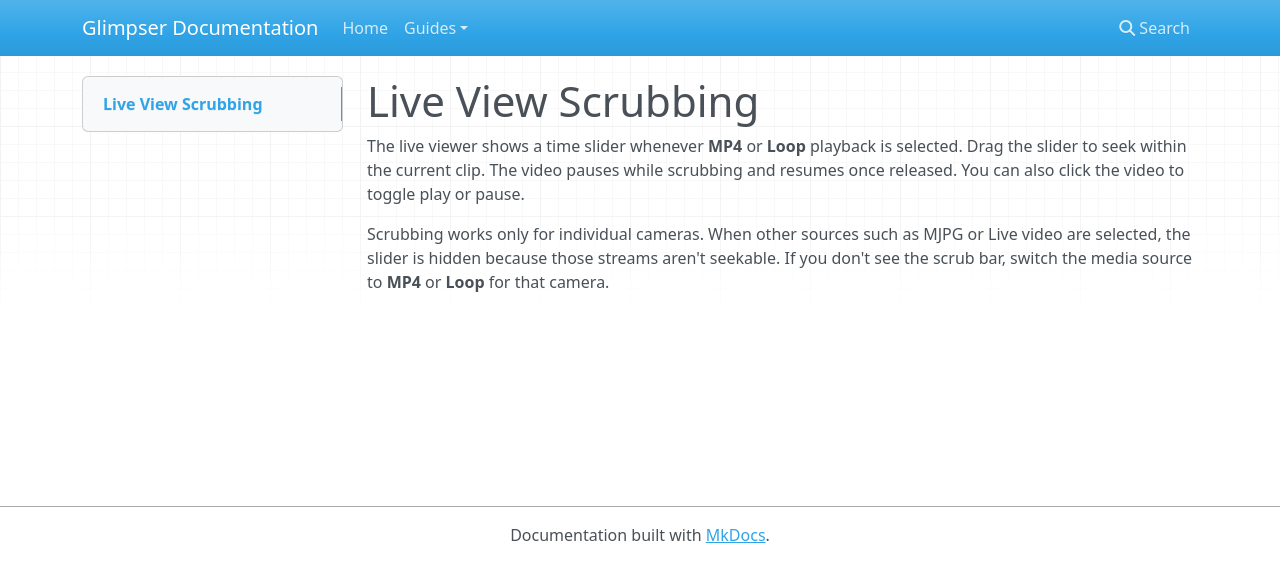
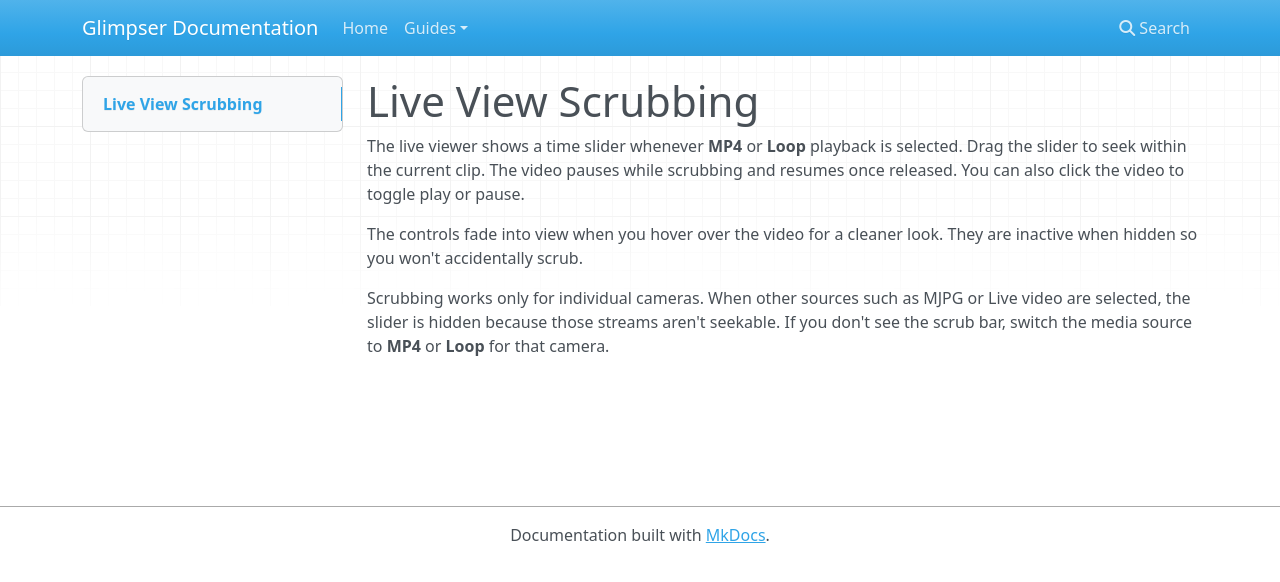
Before and after one commit to KristopherKubicki/glimpser, an MkDocs documentation site: the page built from docs/live_scrub.md, in a window 1280 px wide. Shown: the top 582 px of the page. Built offline with MkDocs 1.6.1, drawn with Linux system fonts in a browser that asks for light colours; nearby versions of some CDN libraries.

Commit message:
feat(ui): smooth scrub bar

```diff
--- a/docs/live_scrub.md
+++ b/docs/live_scrub.md
@@ -2,4 +2,6 @@
 
 The live viewer shows a time slider whenever **MP4** or **Loop** playback is selected. Drag the slider to seek within the current clip. The video pauses while scrubbing and resumes once released. You can also click the video to toggle play or pause.
 
+The controls fade into view when you hover over the video for a cleaner look. They are inactive when hidden so you won't accidentally scrub.
+
 Scrubbing works only for individual cameras. When other sources such as MJPG or Live video are selected, the slider is hidden because those streams aren't seekable. If you don't see the scrub bar, switch the media source to **MP4** or **Loop** for that camera.
```
Also changed, not shown: app/static/css/player.css (+7 -1 lines).
